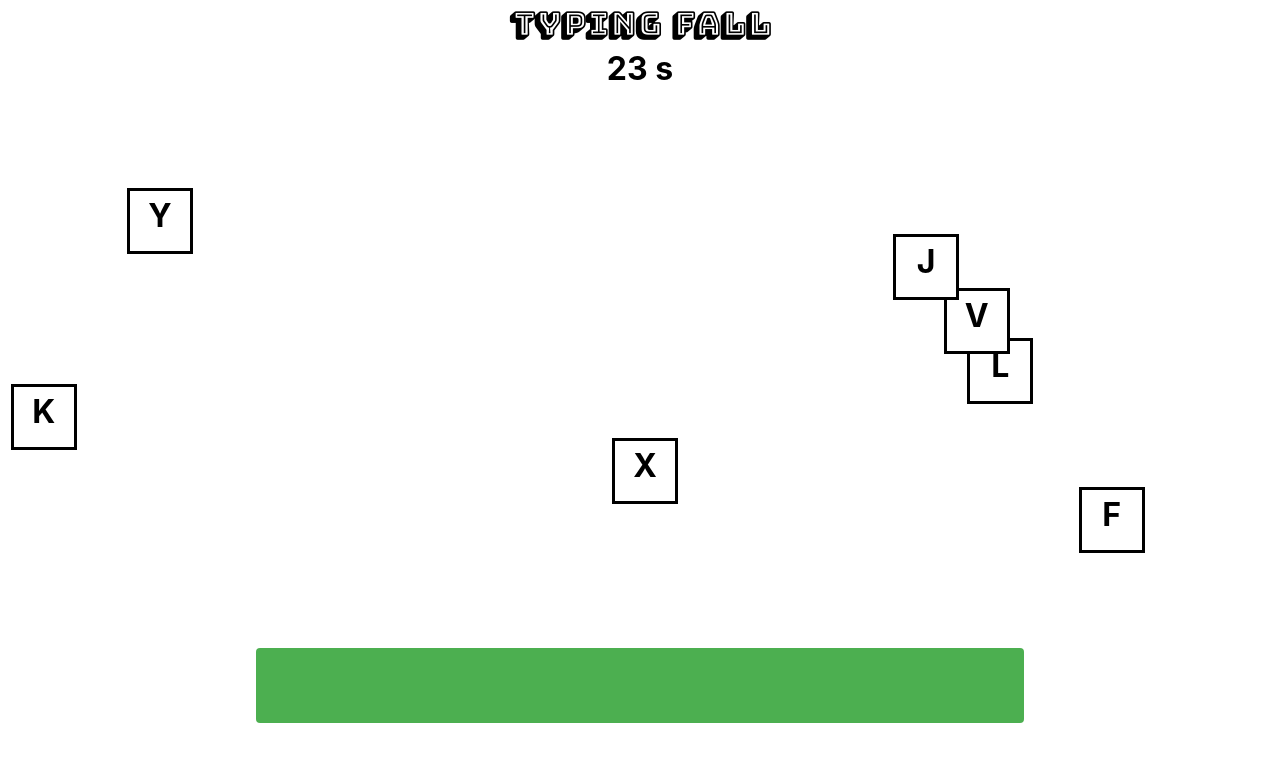
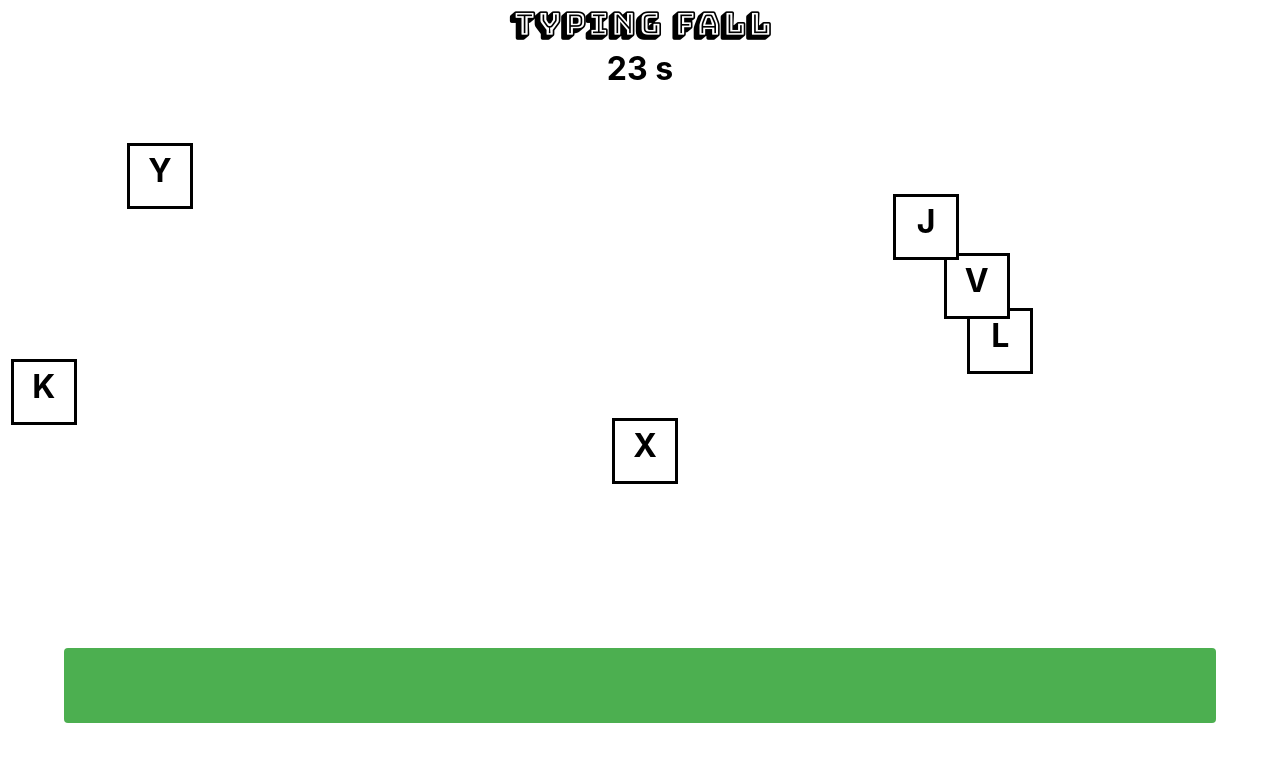
Before and after one commit to kristianachwan/type-fall, a React (Create React App) app: page / in a window 1280 px wide. Shown: the top 762 px of the page. Built offline with nearby package versions, Linux system fonts and the light colour scheme.

Commit message:
added damage functionality + killing letter

```diff
--- a/src/App.css
+++ b/src/App.css
@@ -20,9 +20,3 @@
   z-index: 1;
   background-color: white;
 }
-
-@media (prefers-reduced-motion: no-preference) {
-  .App-logo {
-    animation: App-logo-spin infinite 20s linear;
-  }
-}
--- a/src/App.js
+++ b/src/App.js
@@ -5,7 +5,7 @@ import LetterComponent from './components/LetterComponent';
 import { randomLetter } from './functions/randomLetter';
 import { Container, Input } from '@mui/material';
 const barColorArray = [['#4caf50', '#66bb6a'], ['#ff9800', '#f57c00'], ['#bf360c', '#d84315'], [null, null]]
-const barLengthArray = [100, 60, 20, 0]
+
 
 // creating array of letters that are randomized in order (A-Z)
 
@@ -14,33 +14,45 @@ for (let i = 0; i < 26;) {
     let letter = randomLetter()
     let horizontalPos = Math.random() * 90
     if (!arr.includes(letter)) {
-        arr.push({ letter, pos: horizontalPos, status: 'NOT_DISPLAYED' })
+        arr.push({ letter, pos: horizontalPos, status: 'NOT_DISPLAYED'})
         i++
     }
 }
 function App() {
-
-
     const [barColor, setBarColor] = useState(barColorArray[0])
-    const [barLength, setBarLength] = useState(barLengthArray[1])
+    const [barLength, setBarLength] = useState(100)
     const [counter, setCounter] = useState(30)
     // set initially as a winning condition
     const [result, setResult] = useState('Congrats, you survive!')
     const [input, setInput] = useState('')
     const handleInput = (e) => {
-        set
+      setInput(e.target.value)
+      e.target.value = ''
     }
+
 
     useEffect(() => {
         // for timer
         if (counter > 0) {
             setTimeout(() => {
                 setCounter(counter - 1);
-                arr[30 - counter].status = 'DISPLAYED';
+                if(30-counter > 0 && 30-counter < 26){
+                  arr[30 - counter].status = 'DISPLAYED';
+                }
             }, 1000)
         }
+
     }, [counter])
 
+    useEffect(() => {
+      arr.forEach((e, i) => {
+        if (e.letter == input){
+          e.status = 'NOT_DISPLAYED'
+        }
+
+      })
+
+    }, [input])
 
 
 
@@ -53,9 +65,9 @@ function App() {
             </div>
             {/* <h1 variant="" className="letter">A</h1> */}
 
-            {arr && arr.map((letter, i) => {
+            {arr && arr.map((e, id) => {
                 return (
-                    <LetterComponent id={i} letter={letter.letter} xPosition={letter.pos} status={letter.status} />
+                    <LetterComponent id={id} letter={e.letter} xPosition={e.pos} status={e.status} setBarLength={setBarLength}/>
                 )
             })}
             <Input
@@ -65,7 +77,7 @@ function App() {
                 onBlur={(e) => e.target.focus()}
             />
 
-            <HealthBar barColor={barColor} barLength={barLength} />
+            <HealthBar barColor={barColor} barLength={barLength}/>
 
         </div>
     );
--- a/src/components/LetterComponent.css
+++ b/src/components/LetterComponent.css
@@ -7,13 +7,13 @@
     position: absolute;
     animation: letter-falling 10s linear;
     z-index: -1;
-    bottom: 90vh;
+    bottom: 100vh;
     background-color:white;
 }
 
 @keyframes letter-falling {
     0% {
-        bottom: 600px;
+        bottom: 650px;
     }
     100% {
         bottom: 100px;
--- a/src/components/LetterComponent.js
+++ b/src/components/LetterComponent.js
@@ -1,14 +1,23 @@
-import { Box } from '@mui/material'
-import { Container } from '@mui/system'
-import React from 'react'
 import './LetterComponent.css'
+import { useRef } from 'react'
+function LetterComponent ({id, letter, xPosition, status, setBarLength}) {
 
-function LetterComponent ({id, letter, xPosition, status}) {
+
     if(status != "DISPLAYED") {
         return null;
+    } else {
+        const elem = document.querySelector(`.letter-${id}`)
+        if (elem){
+            elem.addEventListener('animationend', function (event) {
+                setBarLength((prevBarLength) => prevBarLength-1)
+            });
+        }
+
     }
+
+
     return (
-        <h1 style={{ left: `${xPosition}vw`, transformX: "translate(-50%)"}} className="letter" key={id}>{letter}</h1>
+        <h1 key={id} style={{ left: `${xPosition}vw`, transformX: "translate(-50%)"}} className={`letter-${id} letter`} >{letter}</h1>
     );
 }
 
```
